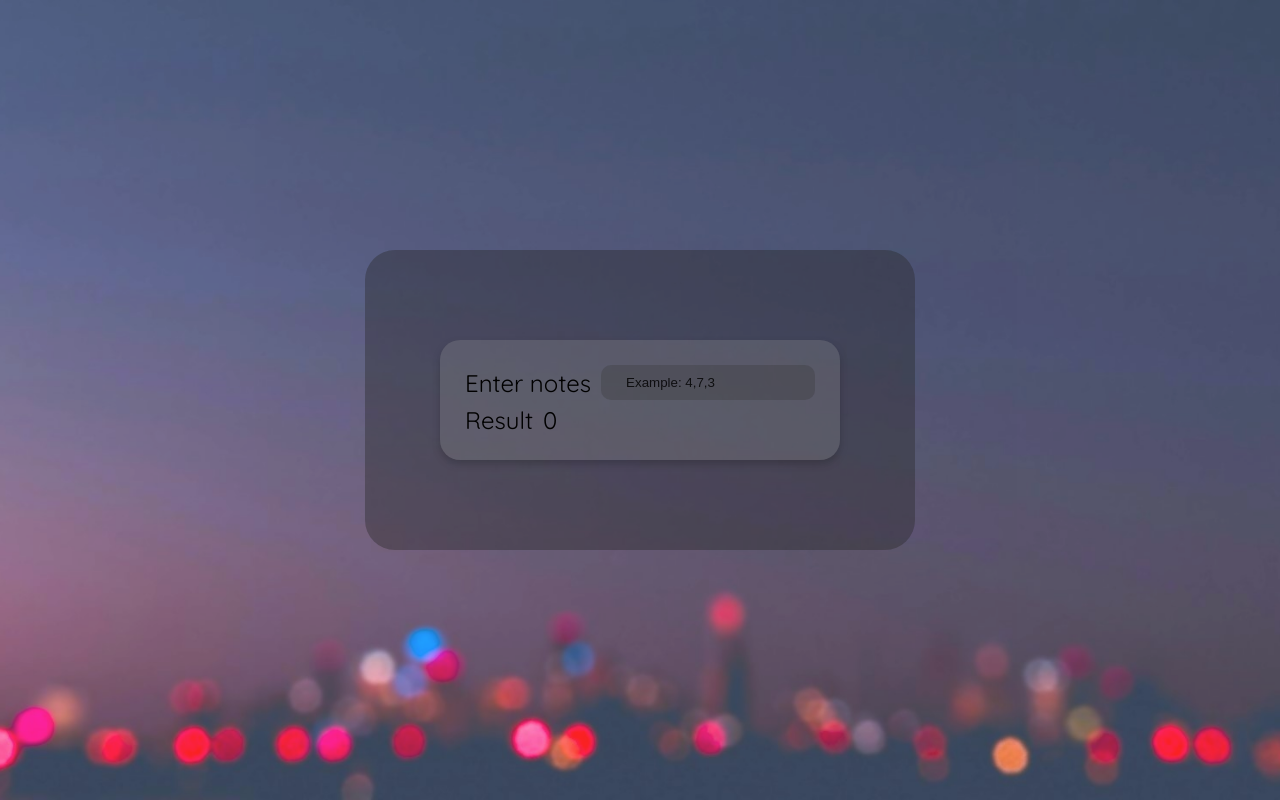
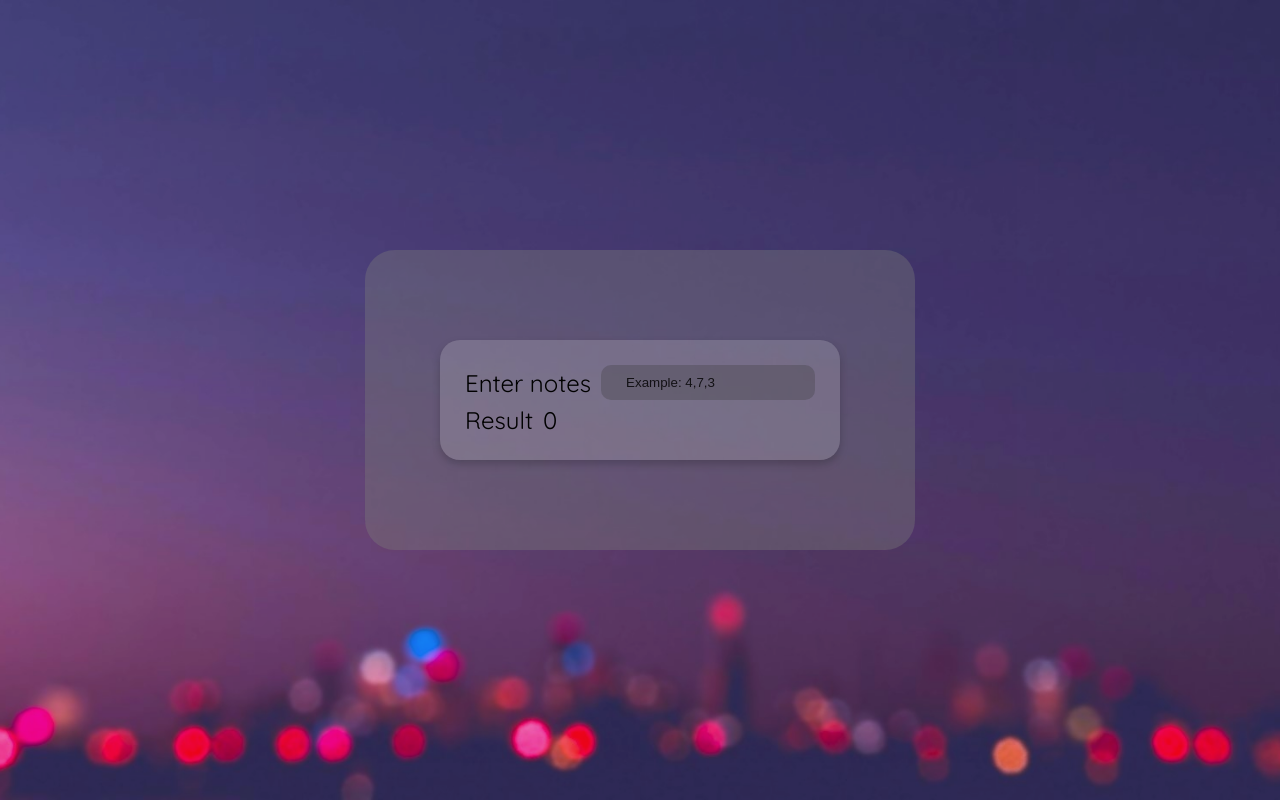
Before and after one commit to AbrahamGalvezV/Calculate_Average, a plain HTML site: page index.html in a window 1280 px wide. Drawn offline with Linux system fonts and the light colour scheme.

Commit message:
css update

```diff
--- a/style.css
+++ b/style.css
@@ -35,11 +35,11 @@ body:before {
   left: 0;
   right: 0;
   z-index: -1;
-  background-color: rgba(228, 245, 252, 0.133);
+  background-color: rgba(128, 24, 169, 0.145);
 }
 
 .container {
-  background-color: rgba(41, 41, 41, 0.384);
+  background-color: rgba(123, 123, 123, 0.384);
   width: 550px;
   height: 300px;
   font-size: 24px;
@@ -51,7 +51,7 @@ body:before {
 }
 
 .transform__wrapper {
-  background-color: rgba(150, 150, 150, 0.264);
+  background-color: rgba(225, 225, 225, 0.195);
   box-shadow: 0 4px 8px rgba(0, 0, 0, 0.2);
   transition: 0.3s ease-in-out;
   min-height: 120px;
@@ -76,6 +76,8 @@ body:before {
 .transform__input {
   padding: 10px 25px;
   background-color: rgba(51, 51, 51, 0.265);
+  transition: 0.3s ease-in-out;
+
   border: none;
   border-radius: 10px;
   width: 100%;
```
